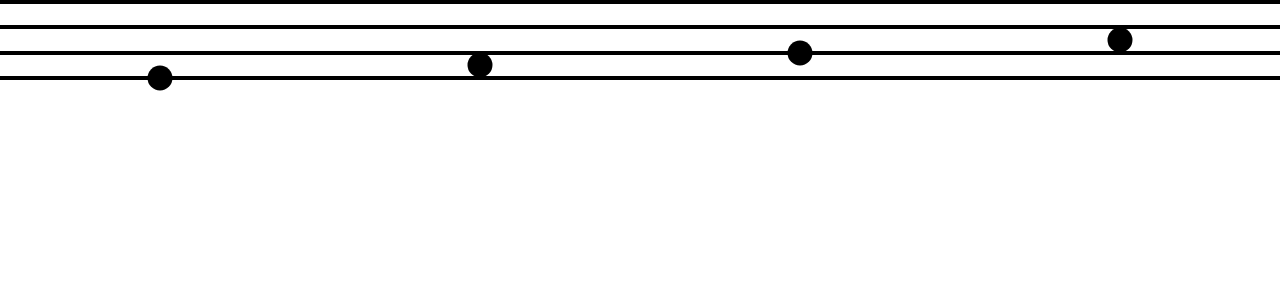
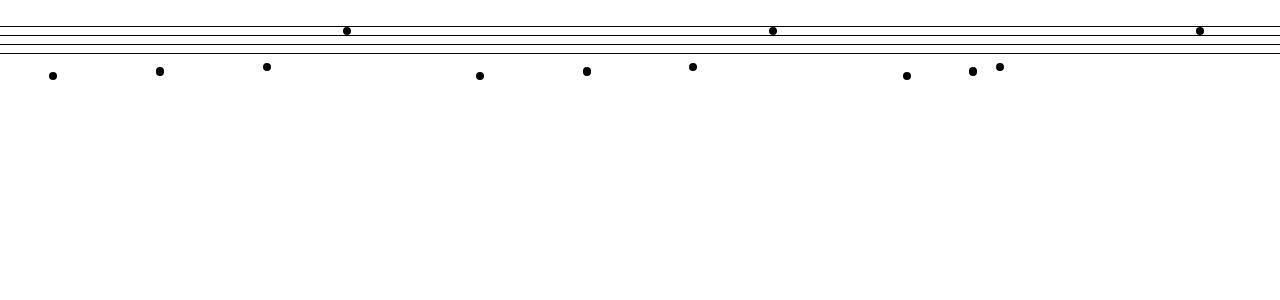
Before and after one commit to Pfannen/beat-canvas, a Next.js app: page / in a window 1280 px wide. Shown: the top 300 px of the page. Built offline with nearby package versions, Linux system fonts and the light colour scheme.

Commit message:
Fixed the measures display to display multiple measures properly

```diff
--- a/components/providers/music/index.tsx
+++ b/components/providers/music/index.tsx
@@ -17,7 +17,23 @@ const mockMeasures: Measure[] = [
       { x: 0, y: 0, type: "quarter" },
       { x: 1, y: 1, type: "quarter" },
       { x: 2, y: 2, type: "quarter" },
-      { x: 3, y: 3, type: "quarter" },
+      { x: 3, y: 10, type: "eighth" },
+    ],
+  },
+  {
+    notes: [
+      { x: 0, y: 0, type: "quarter" },
+      { x: 1, y: 1, type: "quarter" },
+      { x: 2, y: 2, type: "quarter" },
+      { x: 3, y: 10, type: "eighth" },
+    ],
+  },
+  {
+    notes: [
+      { x: 0, y: 0, type: "quarter" },
+      { x: 1, y: 1, type: "sixteenth" },
+      { x: 1.25, y: 2, type: "sixteenth" },
+      { x: 3, y: 10, type: "eighth" },
     ],
   },
 ];
--- a/components/ui/measure/display-measures/display-measure/index.module.css
+++ b/components/ui/measure/display-measures/display-measure/index.module.css
@@ -1,20 +1,20 @@
 .container {
+  position: relative;
   height: 100%;
-  position: relative;
 }
 
 .body {
-  height: 100%;
+  /* height: var(--body-height); */
 }
 
-/* .container::before {
+.container::before {
   content: "";
   display: block;
-  height: 33.3333333%;
+  height: var(--padding);
 }
 
 .container::after {
   content: "";
   display: block;
-  height: 33.3333333%;
-} */
+  height: var(--padding);
+}
--- a/components/ui/measure/display-measures/display-measure/index.tsx
+++ b/components/ui/measure/display-measures/display-measure/index.tsx
@@ -1,25 +1,35 @@
+import { ComponentPercentages } from "@/objects/note-position";
 import LedgerComponent from "../../ledger-component";
 import Segment from "../../segment";
 import { LedgerComponentRenderer } from "../../utils";
 import classes from "./index.module.css";
-import { FunctionComponent, ReactNode } from "react";
+import { CSSProperties, FunctionComponent, ReactNode } from "react";
 
 type DisplayMeasureProps = {
   componentsAbove?: number;
   componentsBelow?: number;
   notesComponents?: ReactNode;
+  componentPercentages?: ComponentPercentages;
+  height: string;
+  padding: string;
 };
 
 const DisplayMeasure: FunctionComponent<DisplayMeasureProps> = ({
   componentsAbove,
   componentsBelow,
   notesComponents,
+  componentPercentages,
+  height,
+  padding,
 }) => {
-  const componentRenderer: LedgerComponentRenderer = (y, isLine, height) => {
+  const componentRenderer: LedgerComponentRenderer = (_, isLine, height) => {
     return <LedgerComponent height={height} isLine={isLine} />;
   };
   return (
-    <div className={classes.container}>
+    <div
+      style={{ "--body-height": height, "--padding": padding } as CSSProperties}
+      className={classes.container}
+    >
       <Segment
         width={"100%"}
         belowBody={componentsBelow}
@@ -28,6 +38,7 @@ const DisplayMeasure: FunctionComponent<DisplayMeasureProps> = ({
         startWithLine
         body={7}
         className={classes.body}
+        componentPercentages={componentPercentages}
       />
       {notesComponents}
     </div>
--- /dev/null
+++ b/components/ui/measure/display-measures/index.module.css
@@ -0,0 +1,9 @@
+.measures {
+  height: 100%;
+  width: 100%;
+  display: flex;
+}
+
+.measures * {
+  flex: 1;
+}
--- a/components/ui/measure/display-measures/index.tsx
+++ b/components/ui/measure/display-measures/index.tsx
@@ -1,33 +1,54 @@
-import { Measure } from "@/components/providers/music/types";
 import classes from "./index.module.css";
-import { FunctionComponent, useRef } from "react";
+import { FunctionComponent, useState } from "react";
 import NotePosition from "@/objects/note-position";
 import { getNoteDuration } from "@/components/providers/music/utils";
 import { useMusic } from "@/components/providers/music";
 import DisplayMeasure from "./display-measure";
 import DisplayNote from "../note/display-note";
 
+const spaceCount = 3;
+const lineCount = 2;
+const bodyCt = 7;
+
 type DisplayMeasuresProps = {};
 
 const DisplayMeasures: FunctionComponent<DisplayMeasuresProps> = () => {
   const { measures } = useMusic();
-  const notePosition = useRef(new NotePosition(7, 25, 100, true));
+  const [notePosition, setNotePosition] = useState(() => {
+    return new NotePosition((spaceCount + lineCount) * 2 + bodyCt, 25, 100);
+  });
+  const padding =
+    lineCount * notePosition.heights.line +
+    spaceCount * notePosition.heights.space;
+  const bodyPercent = 1 - padding * 2;
   const noteComponents = measures.map(({ notes }) => {
     return notes.map((note) => {
       const length = getNoteDuration(note.type, 4);
-      const { x, y } = notePosition.current.getNoteOffset({ ...note, length });
-      console.log(x, y);
-      const component = <DisplayNote bottom={y + "%"} left={x + "%"} />;
+      const { x, y } = notePosition.getNoteOffset({ ...note, length });
+      const component = (
+        <DisplayNote
+          bottom={y + "%"}
+          left={x + "%"}
+          type={note.type}
+          height={notePosition.heights.space * 100 + "%"}
+        />
+      );
       return component;
     });
   });
-  console.log(noteComponents);
   return (
-    <>
+    <div className={classes.measures}>
       {noteComponents.map((measureNotes) => {
-        return <DisplayMeasure notesComponents={measureNotes} />;
+        return (
+          <DisplayMeasure
+            notesComponents={measureNotes}
+            componentPercentages={notePosition.heights}
+            height={bodyPercent * 100 + "%"}
+            padding={padding * 100 + "%"}
+          />
+        );
       })}
-    </>
+    </div>
   );
 };
 
--- a/components/ui/measure/note/display-note/index.tsx
+++ b/components/ui/measure/note/display-note/index.tsx
@@ -1,3 +1,4 @@
+import { NoteType } from "@/components/providers/music/types";
 import Note from "..";
 import classes from "./index.module.css";
 import { FunctionComponent } from "react";
@@ -5,10 +6,17 @@ import { FunctionComponent } from "react";
 type DisplayNoteProps = {
   bottom: string;
   left: string;
+  height: string;
+  type: NoteType;
 };
 
-const DisplayNote: FunctionComponent<DisplayNoteProps> = ({ bottom, left }) => {
-  return <Note style={{ bottom, left }} className={classes.note} />;
+const DisplayNote: FunctionComponent<DisplayNoteProps> = ({
+  bottom,
+  left,
+  height,
+  type,
+}) => {
+  return <Note style={{ bottom, left, height }} className={classes.note} />;
 };
 
 export default DisplayNote;
--- a/components/ui/measure/note/index.module.css
+++ b/components/ui/measure/note/index.module.css
@@ -1,5 +1,4 @@
 .note {
-  width: 25px;
   aspect-ratio: 1/1;
   border-radius: 50%;
   background-color: black;
--- a/components/ui/measure/segment/index.tsx
+++ b/components/ui/measure/segment/index.tsx
@@ -1,6 +1,6 @@
 import { FunctionComponent } from "react";
 import { LedgerComponentRenderer, generateMeasureComponents } from "../utils";
-import { MeasureUtils } from "@/objects/note-position";
+import { ComponentPercentages, MeasureUtils } from "@/objects/note-position";
 
 type Props = {
   belowBody?: number;
@@ -10,34 +10,38 @@ type Props = {
   className?: string;
   startWithLine?: boolean; //To render a line or a space first
   lineToSpaceRatio?: number;
+  componentPercentages?: ComponentPercentages;
   renderLedgerComponent: LedgerComponentRenderer;
 };
 
 const Segment: FunctionComponent<Props> = (props) => {
   const { belowBody = 0, body = 7, aboveBody = 0 } = props;
   const { lineToSpaceRatio = 3 } = props;
+  let { componentPercentages } = props;
   const totalComponents = belowBody + body + aboveBody;
-  const { percentPerLine, percentPerSpace } =
-    MeasureUtils.getLedgerComponentHeights(
+  if (!componentPercentages) {
+    componentPercentages = MeasureUtils.getLedgerComponentHeights(
       totalComponents,
       lineToSpaceRatio,
       !!props.startWithLine
     );
+  }
+
   const components = generateMeasureComponents(
     belowBody,
     aboveBody,
-    percentPerLine * 100 + "%",
-    percentPerSpace * 100 + "%",
+    componentPercentages.line * 100 + "%",
+    componentPercentages.space * 100 + "%",
     !!props.startWithLine,
     props.renderLedgerComponent,
     props.body
   );
   return (
-    <div className={props.className} style={{ width: props.width }}>
+    <span className={props.className} style={{ width: props.width }}>
       {components[0]}
       {components[1]}
       {components[2]}
-    </div>
+    </span>
   );
 };
 
--- a/objects/note-position/index.ts
+++ b/objects/note-position/index.ts
@@ -2,12 +2,10 @@ type UnitMeasurement = "px" | "%";
 
 type Note = { x: number; y: number; length: number };
 
-type ComponentHeights = { percentPerLine: number; percentPerSpace: number };
-
 export type Offset = { x: number; y: number };
 
 export default class NotePosition {
-  heights: ComponentHeights;
+  heights: ComponentPercentages;
   segmentLength: number;
   startsWithLine: boolean;
   measureHeight: number;
@@ -38,8 +36,8 @@ export default class NotePosition {
     let spaceCount = MeasureUtils.getSpaceCount(yPos, this.startsWithLine);
     let lineCount = MeasureUtils.getLineCount(yPos, this.startsWithLine);
     this.isOnLine(yPos) ? (lineCount -= 0.5) : (spaceCount -= 0.5);
-    const spaceHeight = this.heights.percentPerSpace * this.measureHeight;
-    const lineHeight = this.heights.percentPerLine * this.measureHeight;
+    const spaceHeight = this.heights.space * this.measureHeight;
+    const lineHeight = this.heights.line * this.measureHeight;
     return spaceCount * spaceHeight + lineCount * lineHeight;
   }
 
@@ -61,6 +59,8 @@ export default class NotePosition {
     };
   }
 }
+
+export type ComponentPercentages = { line: number; space: number };
 
 export class MeasureUtils {
   //If startsWithLine is true this returns the number of lines
@@ -89,7 +89,7 @@ export class MeasureUtils {
     componentCount: number,
     lineToSpaceRatio: number,
     startWithLine: boolean
-  ) {
+  ): ComponentPercentages {
     const lineCount = MeasureUtils.getLineCount(
       componentCount - 1,
       startWithLine
@@ -110,6 +110,6 @@ export class MeasureUtils {
       spacePercentage *
       (1 + (lineToSpaceRatio / 2) * linePercentage); //Apply half the ratio to upsize the space
     console.log();
-    return { percentPerLine, percentPerSpace };
+    return { line: percentPerLine, space: percentPerSpace };
   }
 }
```
